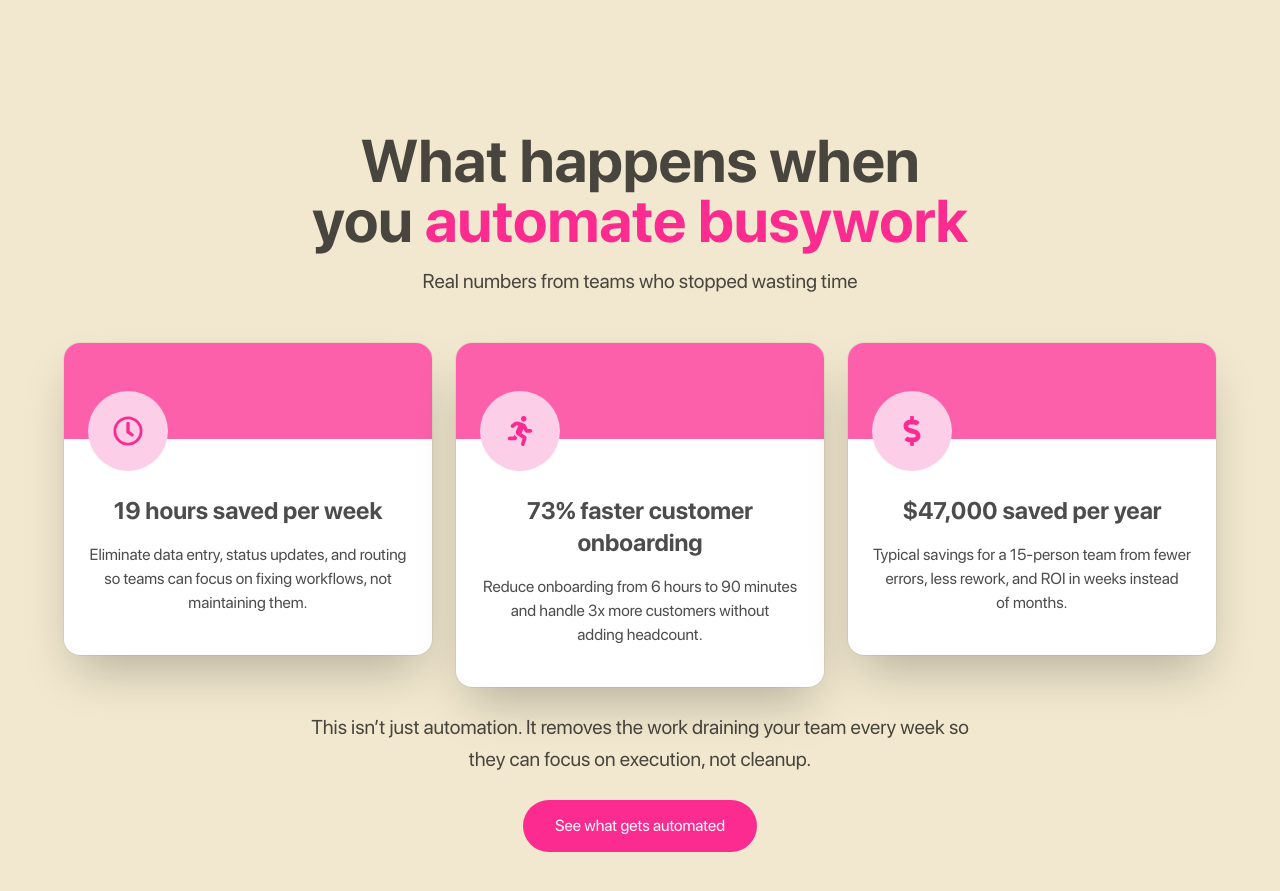
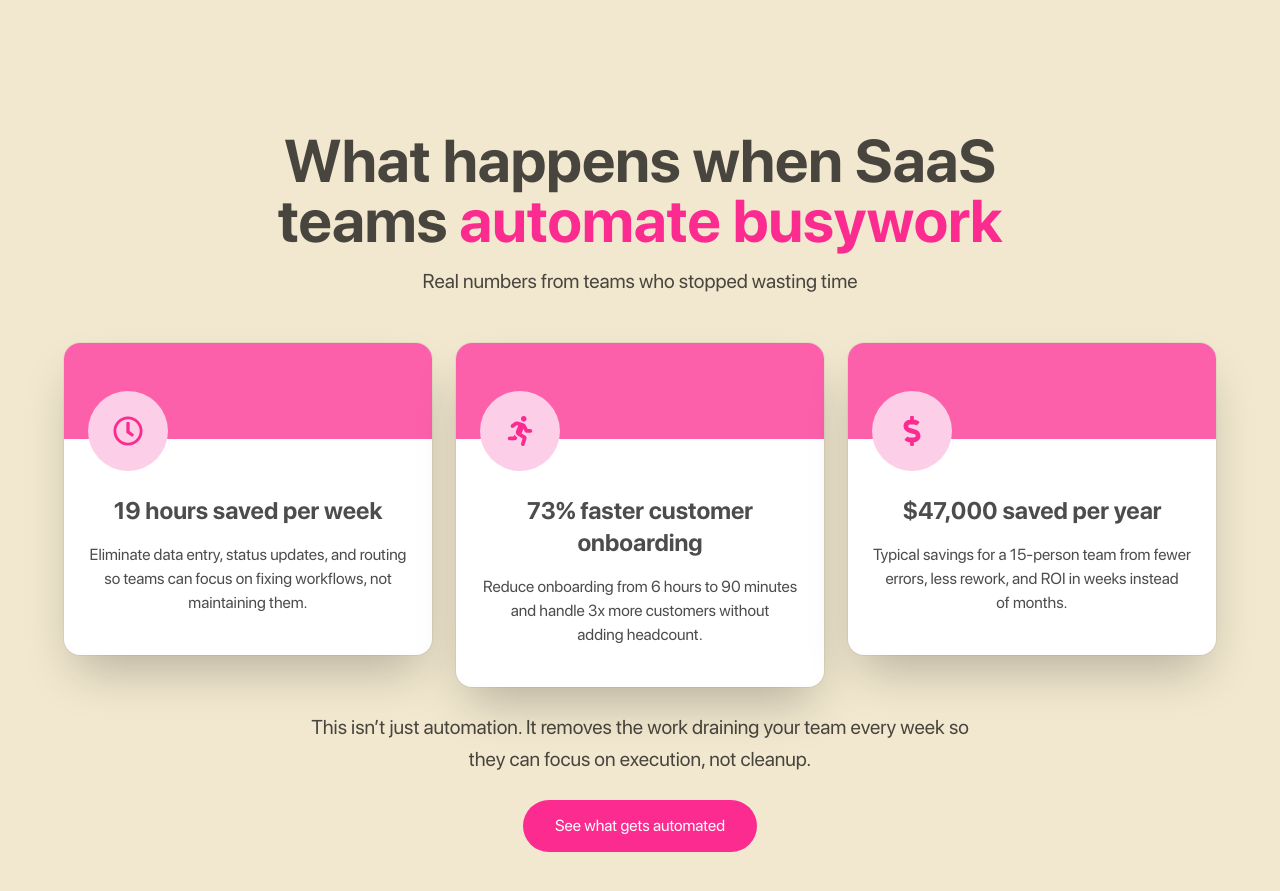
Before and after one commit to FahadBinQaiser/Parallax, a React (Vite) app: page / in a window 1280 px wide. Shown: the part 3100-3991 px from the top of the page. Built offline with nearby package versions, Linux system fonts and the light colour scheme.

Commit message:
Changed copy

```diff
--- a/src/components/SolutionSection/SolutionSection.jsx
+++ b/src/components/SolutionSection/SolutionSection.jsx
@@ -27,7 +27,7 @@ export default function SolutionSection() {
       <div className="max-w-6xl space-y-6 mx-auto text-center">
         <div className="contentText py-6">
           <h1 className="text-4xl text-balance sm:text-5xl md:text-6xl font-bold">
-            What happens when you{" "}
+            What happens when SaaS teams{" "}
             <span className="highlight text-[#FB2B8F]">automate busywork</span>
           </h1>
           <p className="text-xl pt-4 font-medium">
```
